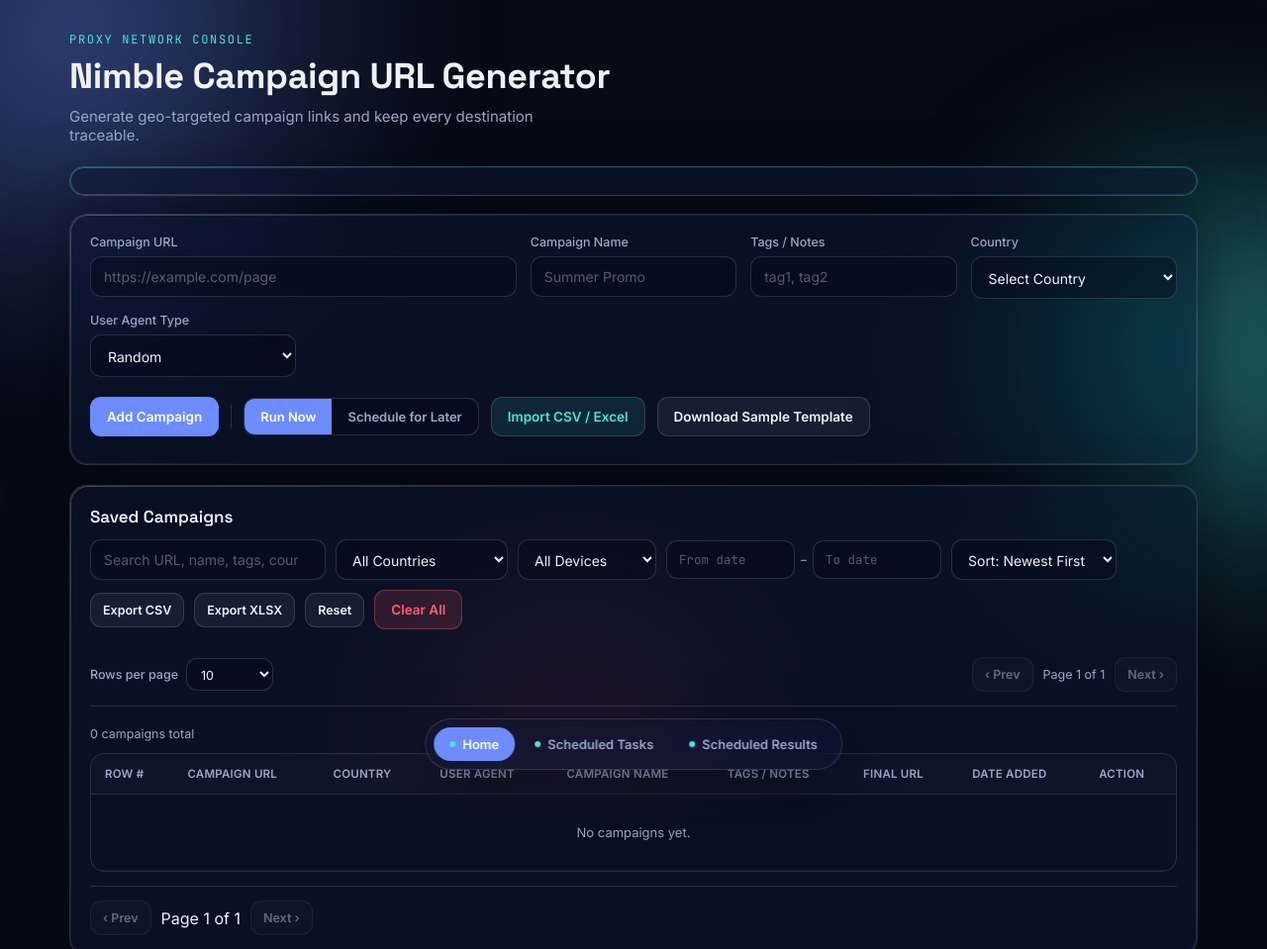
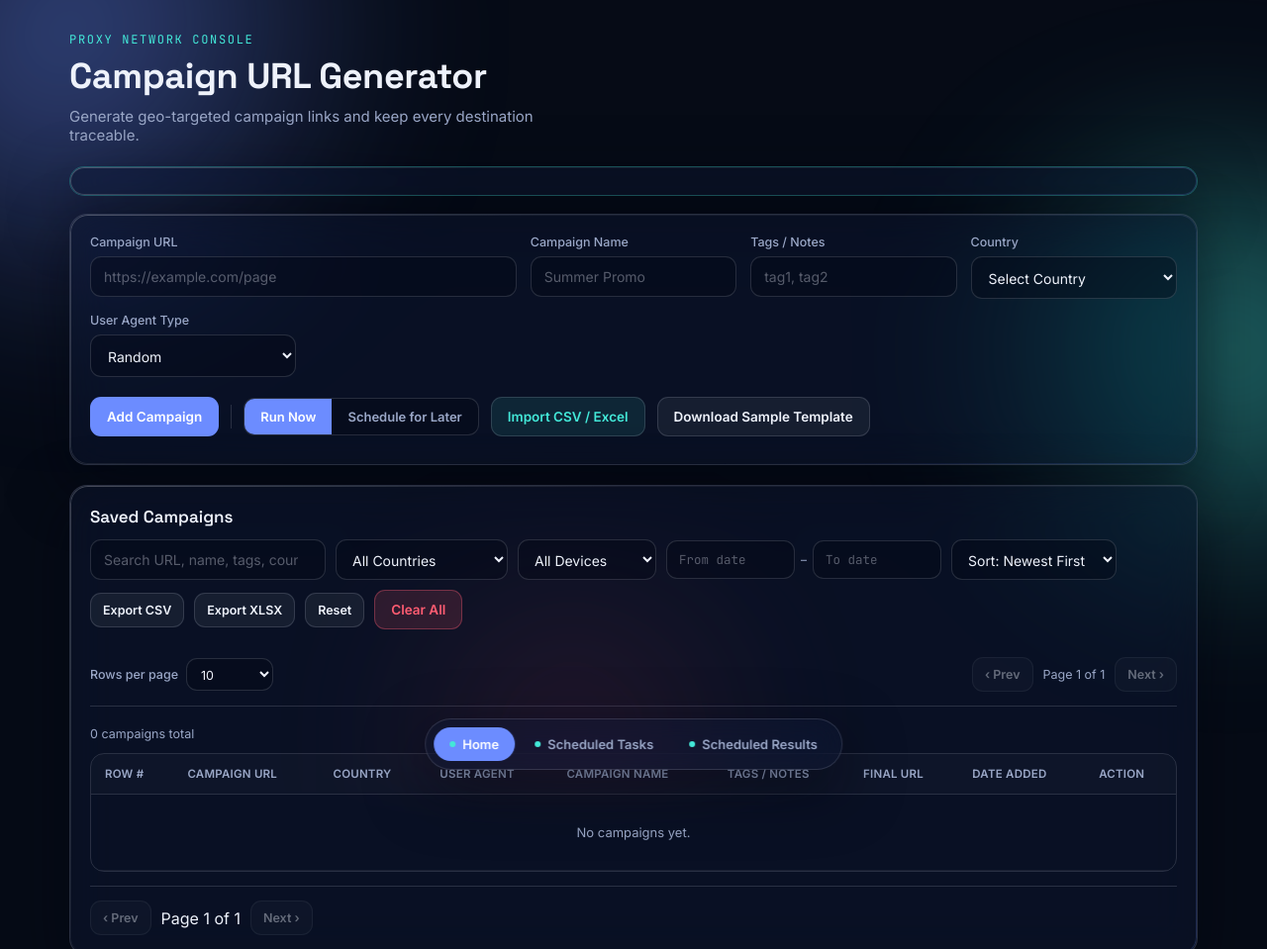
Before and after one commit to rupeshah-max/utm-url-generator, a website: page public/index.html in a window 1280 px wide. Shown: the top 959 px of the page at 99% size. Drawn offline with nearby package versions, Linux system fonts and the light colour scheme.

Commit message:
remove proxy provider name

```diff
--- a/public/index.html
+++ b/public/index.html
@@ -3,7 +3,7 @@
 <head>
   <meta charset="UTF-8" />
   <meta name="viewport" content="width=device-width, initial-scale=1.0" />
-  <title>Nimble Campaign URL Generator</title>
+  <title>Campaign URL Generator</title>
   <link rel="stylesheet" href="./style.css" />
   <link rel="stylesheet" href="https://cdnjs.cloudflare.com/ajax/libs/flatpickr/4.6.13/flatpickr.min.css" />
 </head>
@@ -18,7 +18,7 @@
     <header class="page-head">
       <div class="page-head-text">
         <p class="eyebrow">Proxy Network Console</p>
-        <h1>Nimble Campaign URL Generator</h1>
+        <h1>Campaign URL Generator</h1>
         <p class="subhead">Generate geo-targeted campaign links and keep every destination traceable.</p>
       </div>
     </header>
```
